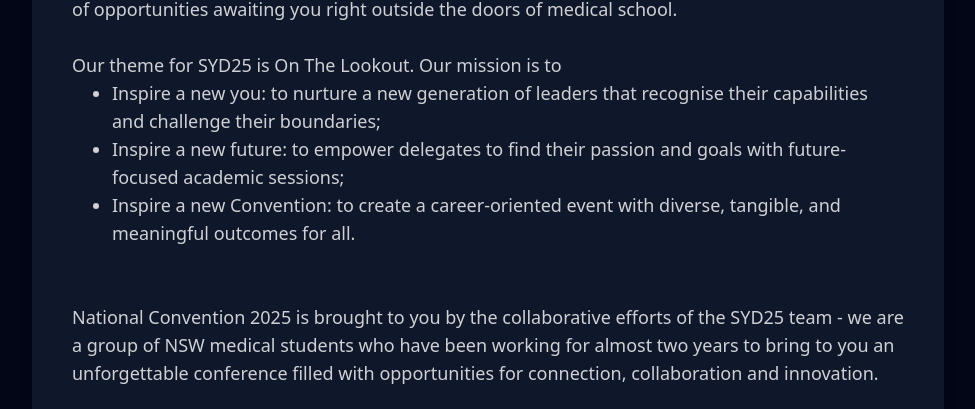
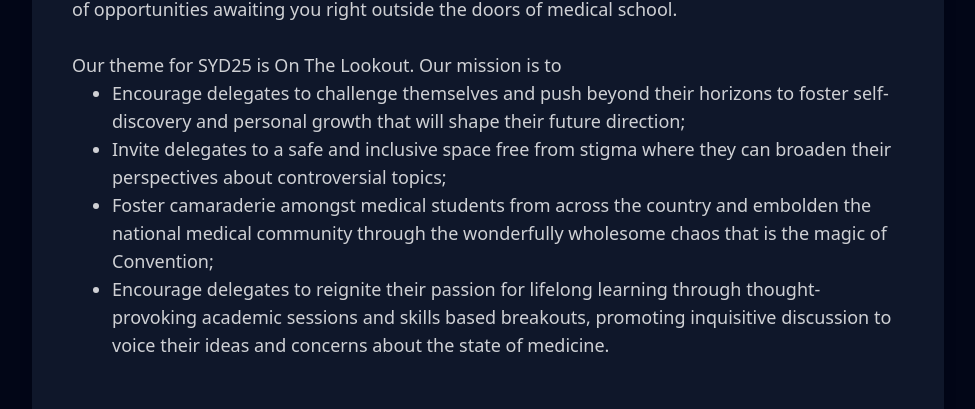
Before and after one commit to KavikaPalletenne/syd25-website, a Next.js app: page /about in a window 1280 px wide. Shown: the part 729-1138 px from the top of the page, without its empty margins (152-1127 px from the left). Built offline with nearby package versions, Linux system fonts and the light colour scheme.

Commit message:
Update about.tsx

```diff
--- a/src/pages/about.tsx
+++ b/src/pages/about.tsx
@@ -56,16 +56,17 @@ export default function Home() {
                 Our theme for SYD25 is On The Lookout. Our mission is to
                 <br/>
                 <ul className="list-disc pl-10">
-                    <li>Inspire a new you: to nurture a new generation of leaders that recognise their capabilities and challenge their boundaries;</li>
-                    <li>Inspire a new future: to empower delegates to find their passion and goals with future-focused academic sessions;</li>
-                    <li>Inspire a new Convention: to create a career-oriented event with diverse, tangible, and meaningful outcomes for all.</li>
+                    <li>Encourage delegates to challenge themselves and push beyond their horizons to foster self-discovery and personal growth that will shape their future direction;</li>
+                    <li>Invite delegates to a safe and inclusive space free from stigma where they can broaden their perspectives about controversial topics;</li>
+                    <li>Foster camaraderie amongst medical students from across the country and embolden the national medical community through the wonderfully wholesome chaos that is the magic of Convention;</li>
+                    <li>Encourage delegates to reignite their passion for lifelong learning through thought-provoking academic sessions and skills based breakouts, promoting inquisitive discussion to voice their ideas and concerns about the state of medicine.</li>
                 </ul>
                 <br/>
                 <br/>
                 National Convention 2025 is brought to you by the collaborative efforts of the SYD25 team - we are a group of NSW medical students who have been working for almost two years to bring to you an unforgettable conference filled with opportunities for connection, collaboration and innovation.
                 <br/>
                 <br/>
-                The SYD25 team is composed of our dedicated Core Team, consisting of our Convenor, two Deputy Convenors, Treasurer, and Secretary. Working alongside them, we have our invaluable Management Team, including leading officers in the Academics, Logistics, Socials, CON Games, Creatives & Marketing, IT, Sponsorship and Risk & Welfare portfolios. Additionally, we owe a great deal of gratitude to our seven Subcommittees, who make up the remaining members of our team. With their collective efforts, totaling around 60 individuals, SYD25 is made a reality.
+                The SYD25 team is composed of our dedicated Core Team, consisting of our Convenor, two Deputy Convenors, Treasurer, and Secretary. Working alongside them, we have our invaluable Management Team, including leading officers in the Academics, Logistics, Socials, CON Games, Creatives & Marketing, IT, Sponsorship and Risk & Welfare portfolios.
               </h1>
             </div>
             <img alt="SYD25 Logo" src="/about.jpg" className="w-[65vw] lg:w-[50vw] pt-5 pb-5 lg:pb-10"/>
```
